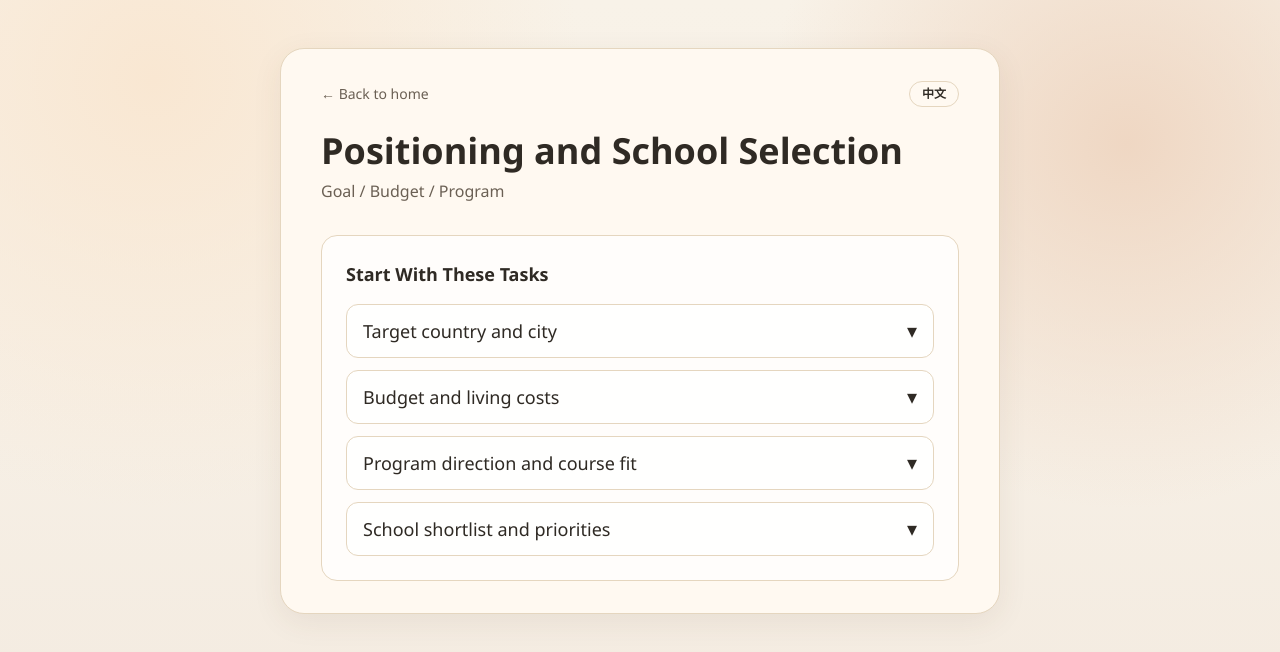
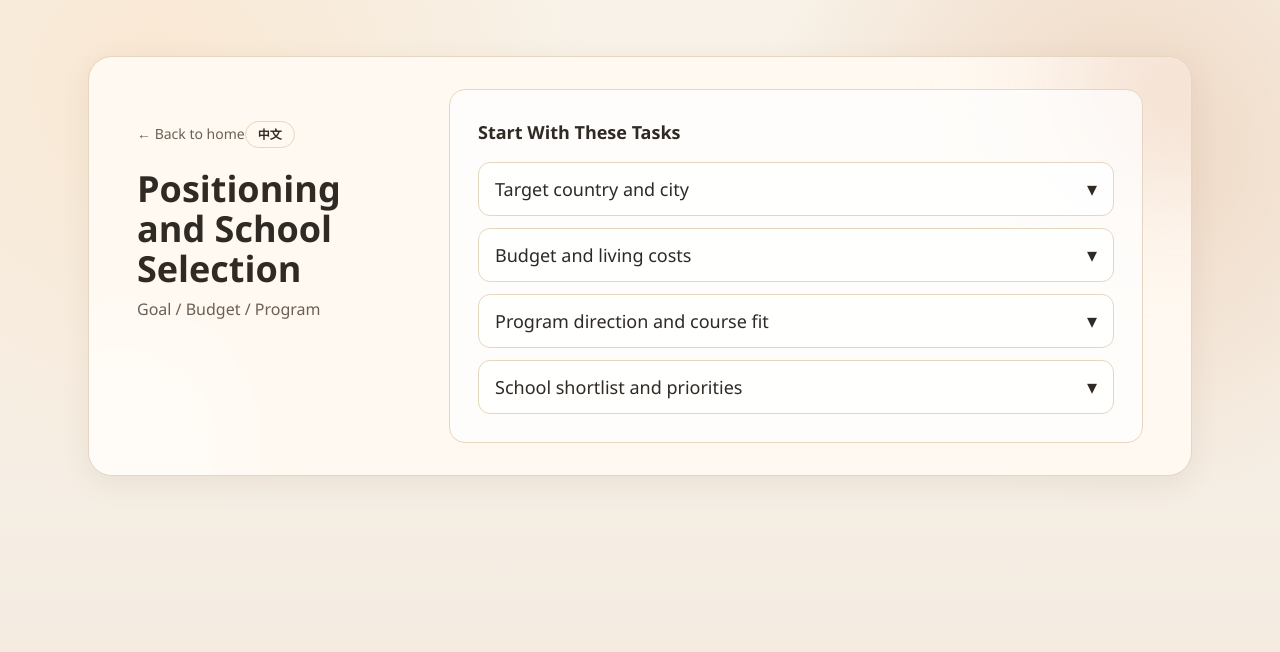
Before and after one commit to Willszs/degreepath, a Next.js app: page /en/timeline/step-1 in a window 1280 px wide. Shown: the top 652 px of the page. Built offline with nearby package versions, Linux system fonts and the light colour scheme; no server answers.

Commit message:
style: Update layout and enhance design for post, resource, and timeline pages with improved spacing and background elements

```diff
--- a/app/[lang]/posts/[slug]/page.tsx
+++ b/app/[lang]/posts/[slug]/page.tsx
@@ -70,8 +70,11 @@ export default async function PostPage({
 
   return (
     <main className="min-h-screen text-[var(--foreground)]">
-      <div className="mx-auto max-w-3xl px-6 py-12">
-        <article className="paper cozy-prose rounded-3xl px-6 py-8 md:px-10 md:py-10">
+      <div className="mx-auto max-w-5xl px-6 py-10 md:py-14">
+        <article className="paper cozy-prose relative overflow-hidden rounded-3xl px-6 py-8 md:px-10 md:py-10 lg:px-12">
+          <div className="pointer-events-none absolute -right-24 -top-20 h-56 w-56 rounded-full bg-[var(--accent-soft)] blur-3xl" />
+          <div className="pointer-events-none absolute -bottom-20 -left-20 h-56 w-56 rounded-full bg-white/60 blur-3xl" />
+          <div className="relative">
           <div className="not-prose flex items-center justify-between gap-4">
             <Link href={withLang("/posts", lang)} className="text-sm muted hover:text-[var(--accent)]">
               ← {t.back}
@@ -89,6 +92,7 @@ export default async function PostPage({
           </p>
           <p className="not-prose mt-2 text-xs muted">{t.note}</p>
           <div className="prose prose-stone mt-6 max-w-none">{content}</div>
+          </div>
         </article>
       </div>
     </main>
--- a/app/[lang]/resources/[slug]/page.tsx
+++ b/app/[lang]/resources/[slug]/page.tsx
@@ -56,9 +56,13 @@ export default async function ResourceDetailPage({
 
   return (
     <main className="min-h-screen text-[var(--foreground)]">
-      <div className="mx-auto max-w-3xl px-6 py-12">
-        <section className="paper rounded-3xl px-6 py-8 md:px-10">
-          <div className="flex items-center justify-between gap-4">
+      <div className="mx-auto max-w-6xl px-6 py-10 md:py-14">
+        <section className="paper relative overflow-hidden rounded-3xl px-6 py-8 md:px-10 lg:px-12">
+          <div className="pointer-events-none absolute -right-24 -top-20 h-56 w-56 rounded-full bg-[var(--accent-soft)] blur-3xl" />
+          <div className="pointer-events-none absolute -bottom-20 -left-20 h-56 w-56 rounded-full bg-white/60 blur-3xl" />
+          <div className="relative grid gap-8 lg:grid-cols-[280px_minmax(0,1fr)]">
+            <aside className="lg:sticky lg:top-8 lg:self-start">
+              <div className="flex items-center justify-between gap-4 lg:block">
                 <Link href={withLang("/", lang)} className="text-sm muted hover:text-[var(--accent)]">
                   ← {t.back}
                 </Link>
@@ -72,8 +76,9 @@ export default async function ResourceDetailPage({
 
               <h1 className="mt-6 text-4xl font-semibold">{resource.title[lang]}</h1>
               <p className="mt-2 muted">{resource.subtitle[lang]}</p>
+            </aside>
 
-          <details className="fold-card mt-8 rounded-2xl border border-[var(--line)] bg-white/70 p-6" open>
+            <details className="fold-card rounded-2xl border border-[var(--line)] bg-white/75 p-6 md:p-7" open>
               <summary className="flex cursor-pointer list-none items-center justify-between gap-3 text-lg font-semibold">
                 {t.title}
                 <span aria-hidden="true" className="fold-arrow text-xl leading-none">
@@ -86,6 +91,7 @@ export default async function ResourceDetailPage({
                 ))}
               </ul>
             </details>
+          </div>
         </section>
       </div>
     </main>
--- a/app/[lang]/timeline/[slug]/page.tsx
+++ b/app/[lang]/timeline/[slug]/page.tsx
@@ -72,9 +72,13 @@ export default async function TimelineDetailPage({
 
   return (
     <main className="min-h-screen text-[var(--foreground)]">
-      <div className="mx-auto max-w-3xl px-6 py-12">
-        <section className="paper rounded-3xl px-6 py-8 md:px-10">
-          <div className="flex items-center justify-between gap-4">
+      <div className="mx-auto max-w-6xl px-6 py-10 md:py-14">
+        <section className="paper relative overflow-hidden rounded-3xl px-6 py-8 md:px-10 lg:px-12">
+          <div className="pointer-events-none absolute -right-24 -top-20 h-56 w-56 rounded-full bg-[var(--accent-soft)] blur-3xl" />
+          <div className="pointer-events-none absolute -bottom-20 -left-20 h-56 w-56 rounded-full bg-white/60 blur-3xl" />
+          <div className="relative grid gap-8 lg:grid-cols-[280px_minmax(0,1fr)]">
+            <aside className="lg:sticky lg:top-8 lg:self-start">
+              <div className="flex items-center justify-between gap-4 lg:block">
                 <Link href={withLang("/", lang)} className="text-sm muted hover:text-[var(--accent)]">
                   ← {t.back}
                 </Link>
@@ -85,15 +89,15 @@ export default async function TimelineDetailPage({
                   {t.switchLabel}
                 </Link>
               </div>
-
               <h1 className="mt-6 text-4xl font-semibold">{step.title[lang]}</h1>
               <p className="mt-2 muted">{step.subtitle[lang]}</p>
+            </aside>
 
-          <div className="mt-8 rounded-2xl border border-[var(--line)] bg-white/70 p-6">
+            <div className="rounded-2xl border border-[var(--line)] bg-white/70 p-6 md:p-7">
               <h2 className="text-lg font-semibold">{t.title}</h2>
               <div className="mt-4 space-y-3">
                 {renderedItems.map((it) => (
-                <details key={it.title} className="fold-item rounded-xl border border-[var(--line)] bg-white/80 px-4 py-3">
+                  <details key={it.title} className="fold-item rounded-xl border border-[var(--line)] bg-white/85 px-4 py-3">
                     <summary className="flex cursor-pointer list-none items-center justify-between gap-3 text-lg font-medium">
                       {it.title}
                       <span aria-hidden="true" className="fold-arrow text-xl leading-none">
@@ -111,6 +115,7 @@ export default async function TimelineDetailPage({
                 ))}
               </div>
             </div>
+          </div>
         </section>
       </div>
     </main>
```
Lines whose indentation alone changed are shown as unchanged.
